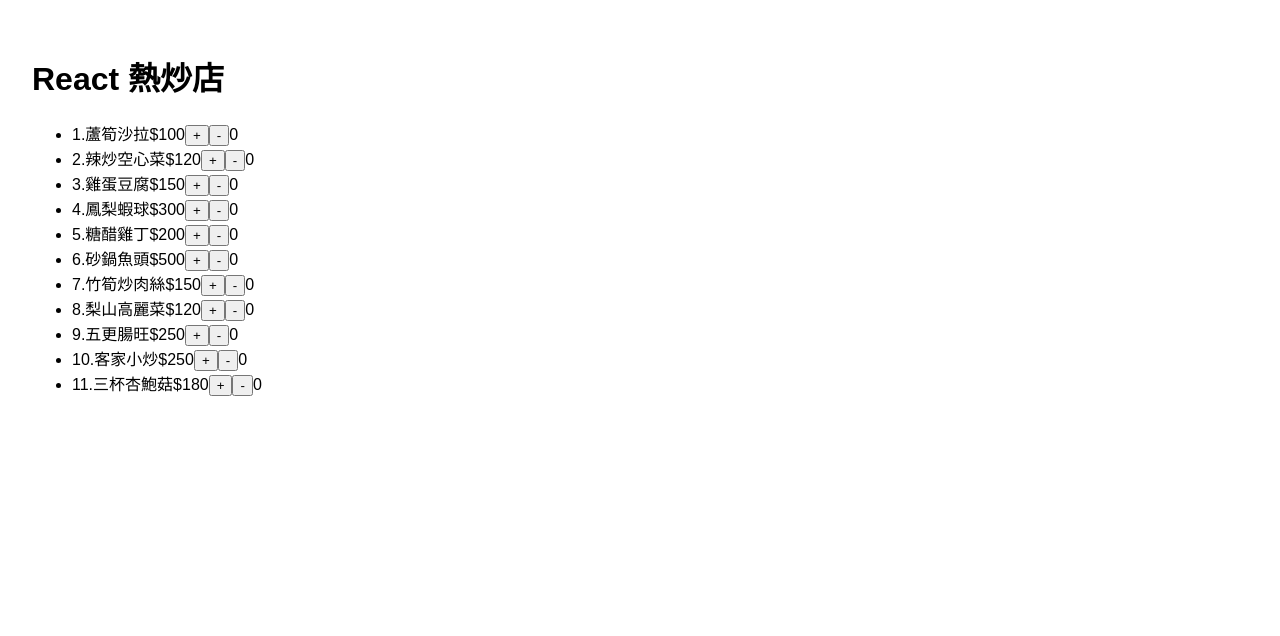
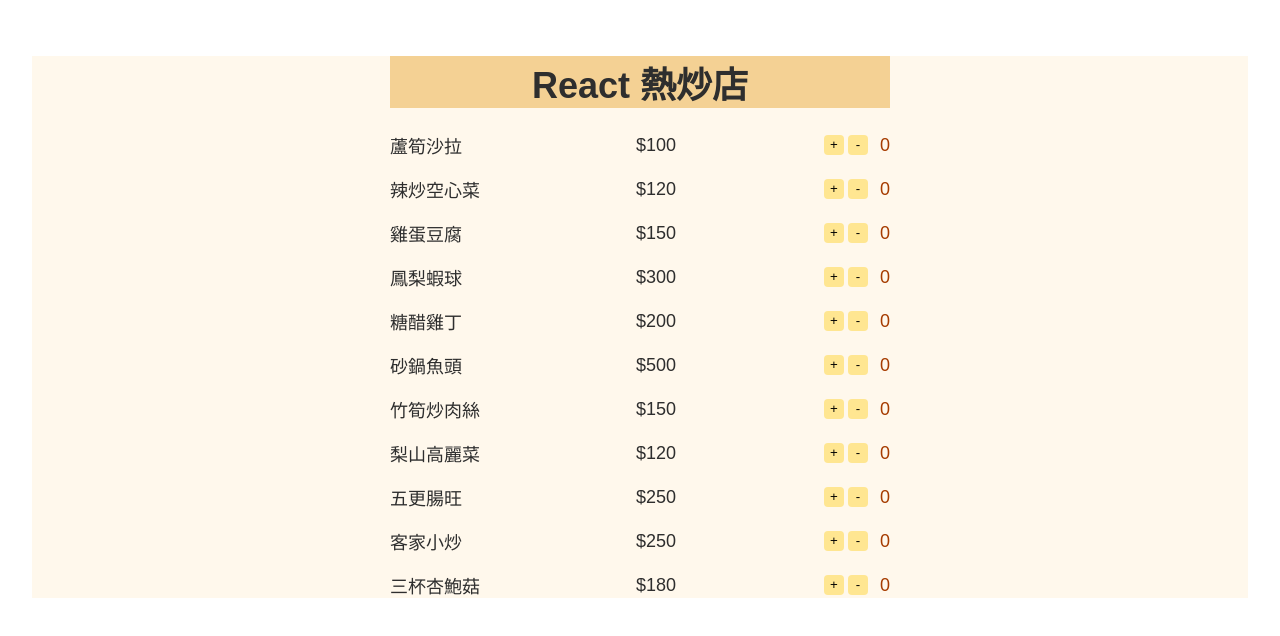
Before and after one commit to j32u4ukh/react-wysiwyg, a React (Vite) app: page /restaurant in a window 1280 px wide. Shown: the top 636 px of the page. Built offline with nearby package versions, Linux system fonts and the light colour scheme.

Commit message:
feat: css 美化組件

```diff
--- a/src/components/Counter.jsx
+++ b/src/components/Counter.jsx
@@ -1,4 +1,5 @@
 import { useState } from "react";
+import Styles from "./Counter.module.css";
 
 export default function Counter(){
   const [couter, setCouter] = useState(0);
@@ -12,10 +13,10 @@ export default function Counter(){
   }
 
   return (
-    <span>
-        <button type='button' onClick={addCount}>+</button>
-        <button type='button' onClick={reduceCount}>-</button>
-        <span>{couter}</span>
-    </span>
+    <div className={Styles["btn-box"]}>
+        <button type='button' className={Styles.btn} onClick={addCount}>+</button>
+        <button type='button' className={Styles.btn} onClick={reduceCount}>-</button>
+        <span className={Styles.number}>{couter}</span>
+    </div>
   );
 }
--- /dev/null
+++ b/src/components/Counter.module.css
@@ -0,0 +1,28 @@
+.btn-box {
+  display: flex;
+  align-items: center;
+}
+
+.btn {
+  background-color: #ffe691;
+  border: 0;
+  border-radius: 4px;
+  width: 20px;
+  height: 20px;
+  margin: 0 2px;
+  line-height: 0;
+  display: inline-flex;
+  align-items: center;
+  justify-content: center;
+  cursor: pointer;
+
+  &:hover {
+    background-color: #f4d194;
+    color: #FFF;
+  }
+}
+
+.number {
+  margin-left: 10px;
+  color: #a63c00;
+}
--- a/src/components/List.jsx
+++ b/src/components/List.jsx
@@ -1,10 +1,10 @@
 import Counter from "./Counter";
+import Styles from './List.module.css';
 
 export default function List(props) {
   return (
-    <li>
-      <span>{props.index + 1}.</span>
-      <span>{props.name}</span>
+    <li className={Styles.item}>
+      <div className={Styles.name}>{props.name}</div>
       <span>${props.price}</span>
       <Counter />
     </li>
--- /dev/null
+++ b/src/components/List.module.css
@@ -0,0 +1,10 @@
+.item {
+  display: flex;
+  justify-content: space-between;
+  align-items: center;
+  margin-bottom: 18px;
+}
+
+.name {
+  width: 100px;
+}
--- /dev/null
+++ b/src/css/Restaurant.module.css
@@ -0,0 +1,23 @@
+.wrapper {
+  background-color: #fff8ec;
+  color: #2e2e2e;
+  font-family: "Arial","Microsoft JhengHei";
+  font-size: 18px;
+}
+
+.container {
+  max-width: 500px;
+  margin: 0 auto;
+  width: 100%;
+}
+
+ul {
+  list-style: none;
+  margin: 0;
+  padding: 0;
+}
+
+.title {
+  background-color: #f4d194;
+  text-align: center;
+}
--- a/src/pages/Restaurant.jsx
+++ b/src/pages/Restaurant.jsx
@@ -1,4 +1,6 @@
 import List from "../components/List";
+import Styles from '../css/Restaurant.module.css'
+
 
 export default function Restaurant(){
     const menu = [
@@ -16,8 +18,9 @@ export default function Restaurant(){
     ];
 
     return (
-        <div>
-          <h1>React 熱炒店</h1>
+      <div className={Styles.wrapper}>
+        <div className={Styles.container}>
+          <h1 className={Styles.title}>React 熱炒店</h1>
           <ul>
             {menu.map((item, index) => {
                 return (<List
@@ -29,5 +32,6 @@ export default function Restaurant(){
             })}
           </ul>
         </div>
+      </div>
       );
 }
```
